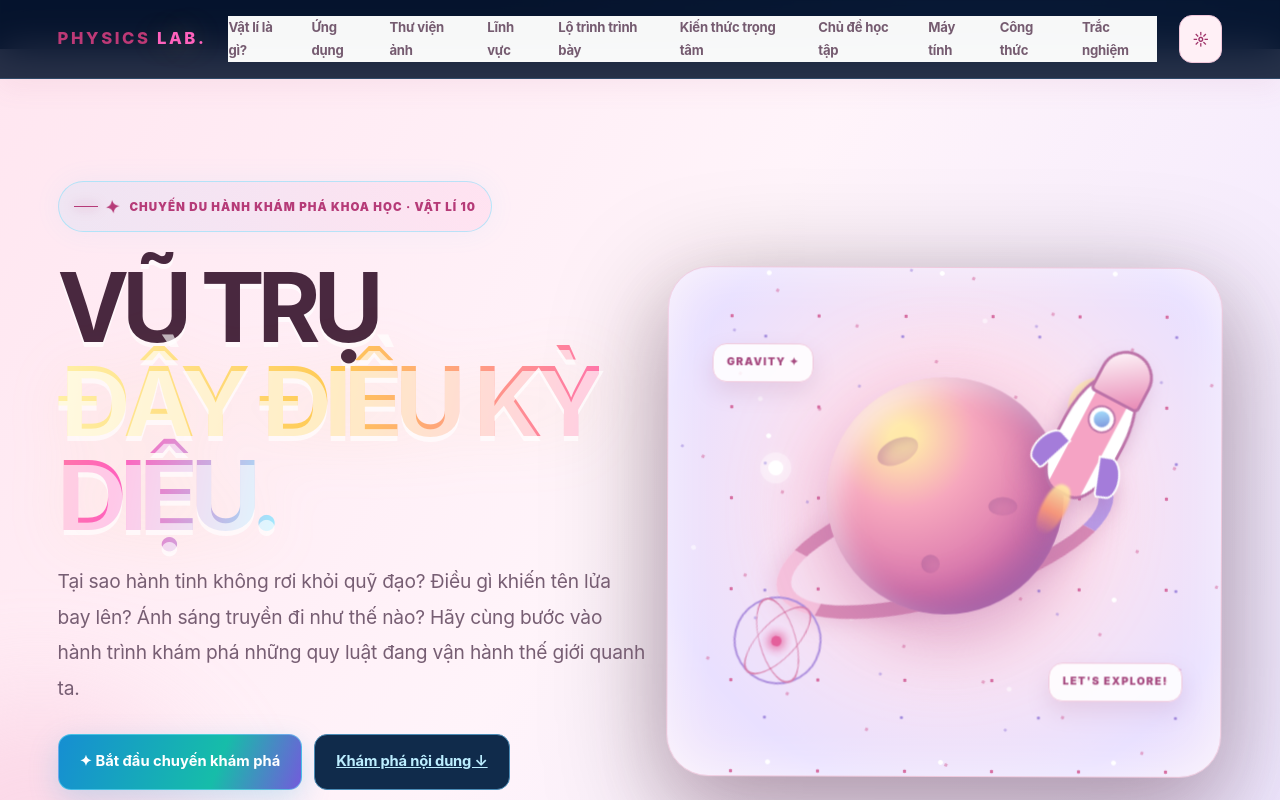
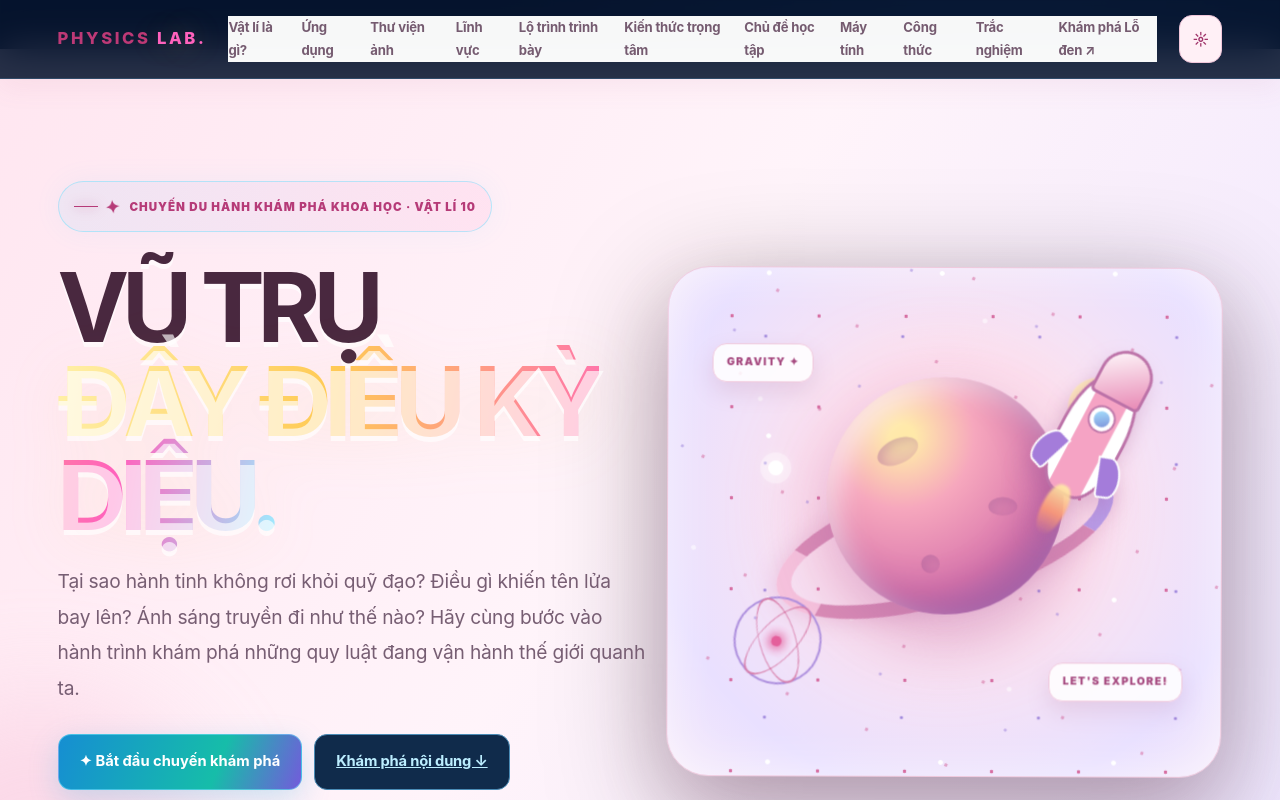
Before and after one commit to Quandz439/physics-lab-10, a plain HTML site: page index.html in a window 1280 px wide. Shown: the top 800 px of the page. Drawn offline with nearby package versions, Linux system fonts and the light colour scheme.

Commit message:
Link Black Hole Explorer from Physics Lab navigation

```diff
--- a/index.html
+++ b/index.html
@@ -798,7 +798,7 @@ body>header,body>main,body>footer{position:relative;z-index:1}
 <header class="topbar"><div class="wrap nav">
 <a class="brand" href="#home">PHYSICS <span>LAB.</span></a>
 <button class="menu-toggle" id="menuToggle" aria-label="Mở menu">☰</button>
-<nav class="navlinks" id="navlinks"><a href="#physics-intro">Vật lí là gì?</a><a href="#applications">Ứng dụng</a><a href="#visual-gallery">Thư viện ảnh</a><a href="#research-fields">Lĩnh vực</a><a href="#roadmap">Lộ trình trình bày</a><a href="#deep-dive">Kiến thức trọng tâm</a><a href="#lessons">Chủ đề học tập</a><a href="#tools">Máy tính</a><a href="#formulaLibrary">Công thức</a><a href="#quiz">Trắc nghiệm</a></nav>
+<nav class="navlinks" id="navlinks"><a href="#physics-intro">Vật lí là gì?</a><a href="#applications">Ứng dụng</a><a href="#visual-gallery">Thư viện ảnh</a><a href="#research-fields">Lĩnh vực</a><a href="#roadmap">Lộ trình trình bày</a><a href="#deep-dive">Kiến thức trọng tâm</a><a href="#lessons">Chủ đề học tập</a><a href="#tools">Máy tính</a><a href="#formulaLibrary">Công thức</a><a href="#quiz">Trắc nghiệm</a><a href="black-hole.html">Khám phá Lỗ đen ↗</a></nav>
 <button class="iconbtn" id="themeToggle" aria-label="Đổi giao diện">☼</button>
 </div></header>
 <main class="wrap" id="home">
```
